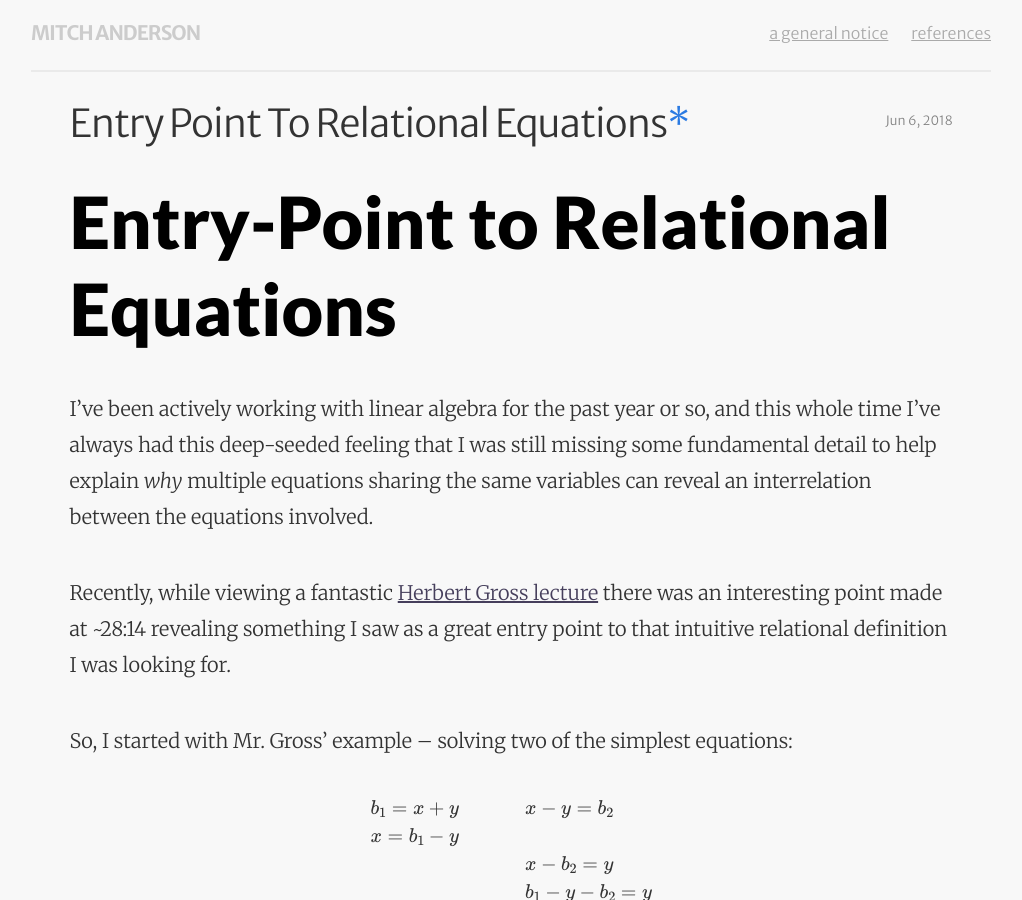
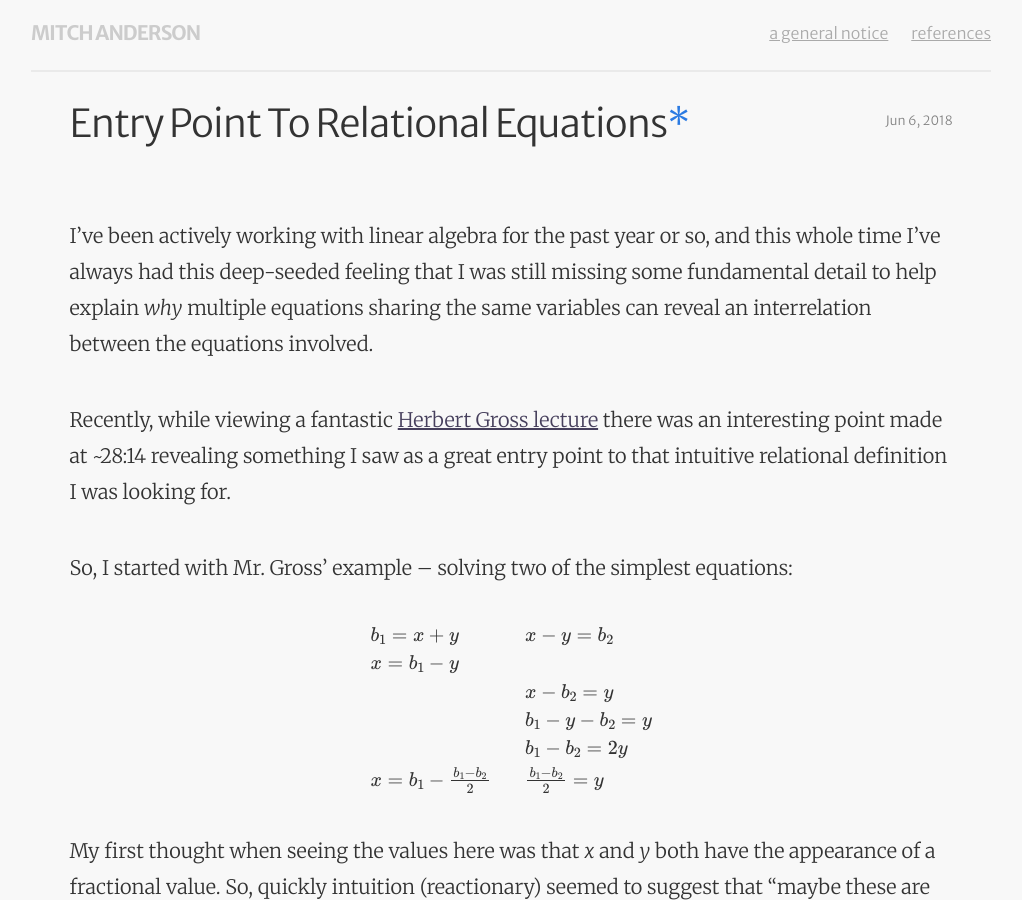
Before and after one commit to tmanderson/tmanderson.github.io, a Jekyll site: the page built from _posts/2018-06-06-entry-point-to-relational-equations.md, in a window 1280 px wide and 900 px high. Shown: the whole window, without its empty margins (129-1151 px from the left). Built offline with Jekyll 4.4.1, drawn with Linux system fonts in a browser that asks for light colours; formulas are drawn with MathJax 3.

Commit message:
Update 2018-06-06-entry-point-to-relational-equations.md

```diff
--- a/_posts/2018-06-06-entry-point-to-relational-equations.md
+++ b/_posts/2018-06-06-entry-point-to-relational-equations.md
@@ -5,8 +5,6 @@ categories:
 - thoughts
 layout: post
 ---
-
-# Entry-Point to Relational Equations
 
 I've been actively working with linear algebra for the past year or so, and this whole time I've always had this deep-seeded feeling that I was still missing some fundamental detail to help explain _why_ multiple equations sharing the same variables can reveal an interrelation between the equations involved.
 
```
